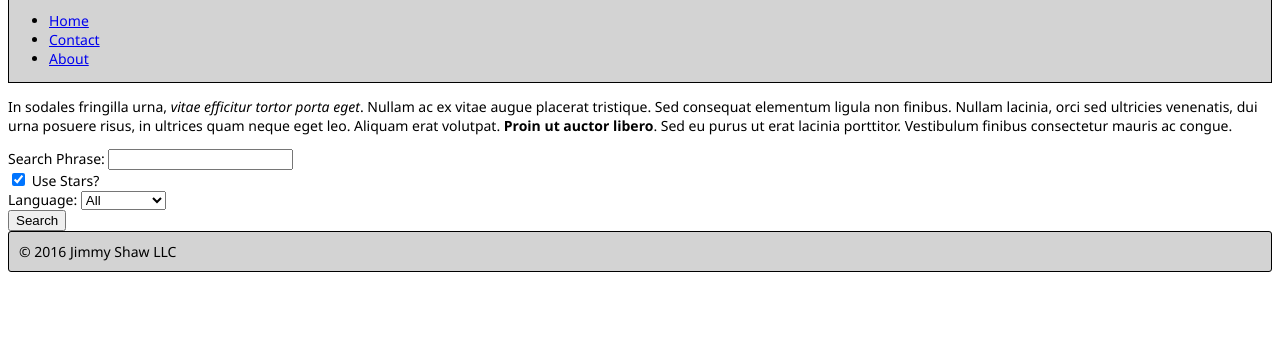
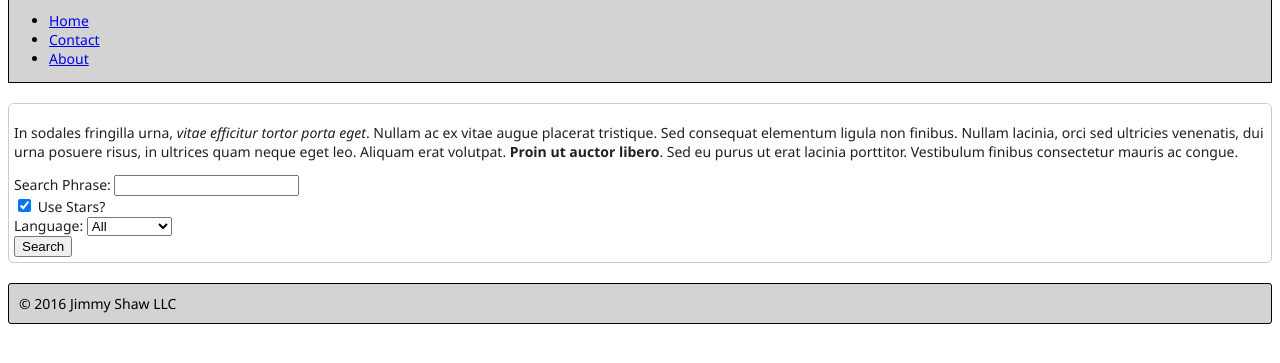
Before and after one commit to jimxshaw/samples-webdevelopment, a plain HTML site: page github-hub/index.html in a window 1280 px wide. Shown: the part 85-448 px from the top of the page. Drawn offline with Linux system fonts and the light colour scheme.

Commit message:
Modified css of main section.

```diff
--- a/github-hub/css/site.css
+++ b/github-hub/css/site.css
@@ -14,3 +14,11 @@ body {
     font-family: Segoe UI, Arial, Helvetica, sans-serif;
     font-size: 14px;
 }
+
+#main {
+    border: 1px solid #ccc;
+    border-radius: 5px;
+    color: #202020;
+    margin: 20px 0;
+    padding: 5px;
+}
--- a/github-hub/index.html
+++ b/github-hub/index.html
@@ -20,7 +20,7 @@
             </nav>
         </header>
 
-        <section>
+        <section id="main">
             <p>In sodales fringilla urna, <em>vitae efficitur tortor porta eget</em>. Nullam ac ex vitae augue placerat tristique. Sed consequat elementum ligula non finibus. Nullam lacinia, orci sed ultricies venenatis, dui urna posuere risus, in ultrices quam neque eget leo. Aliquam erat volutpat. <strong>Proin ut auctor libero</strong>. Sed eu <span>purus ut erat lacinia</span> porttitor. Vestibulum finibus consectetur mauris ac congue.</p>
             <form action="http://wilder.azurewebsites.net/echo" method="POST">
                 <label for="searchPhrase">Search Phrase: </label>
```
